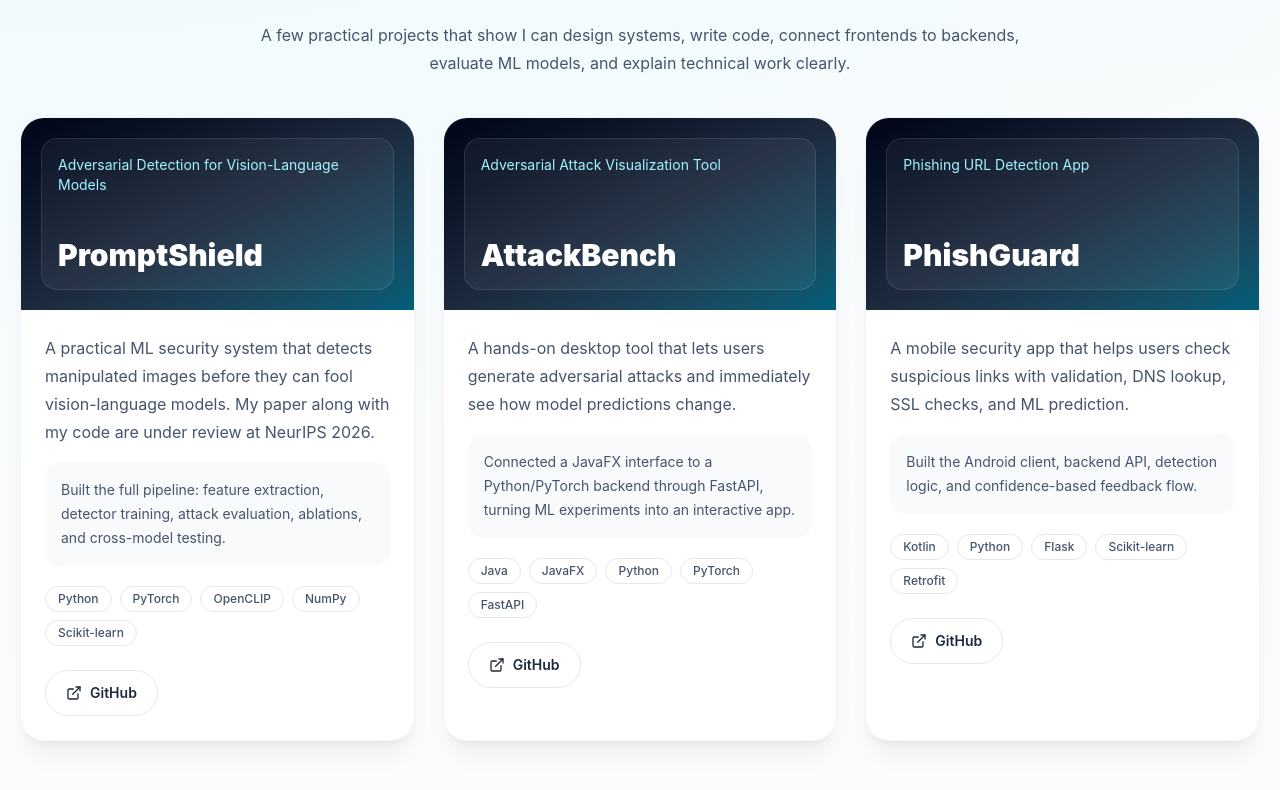
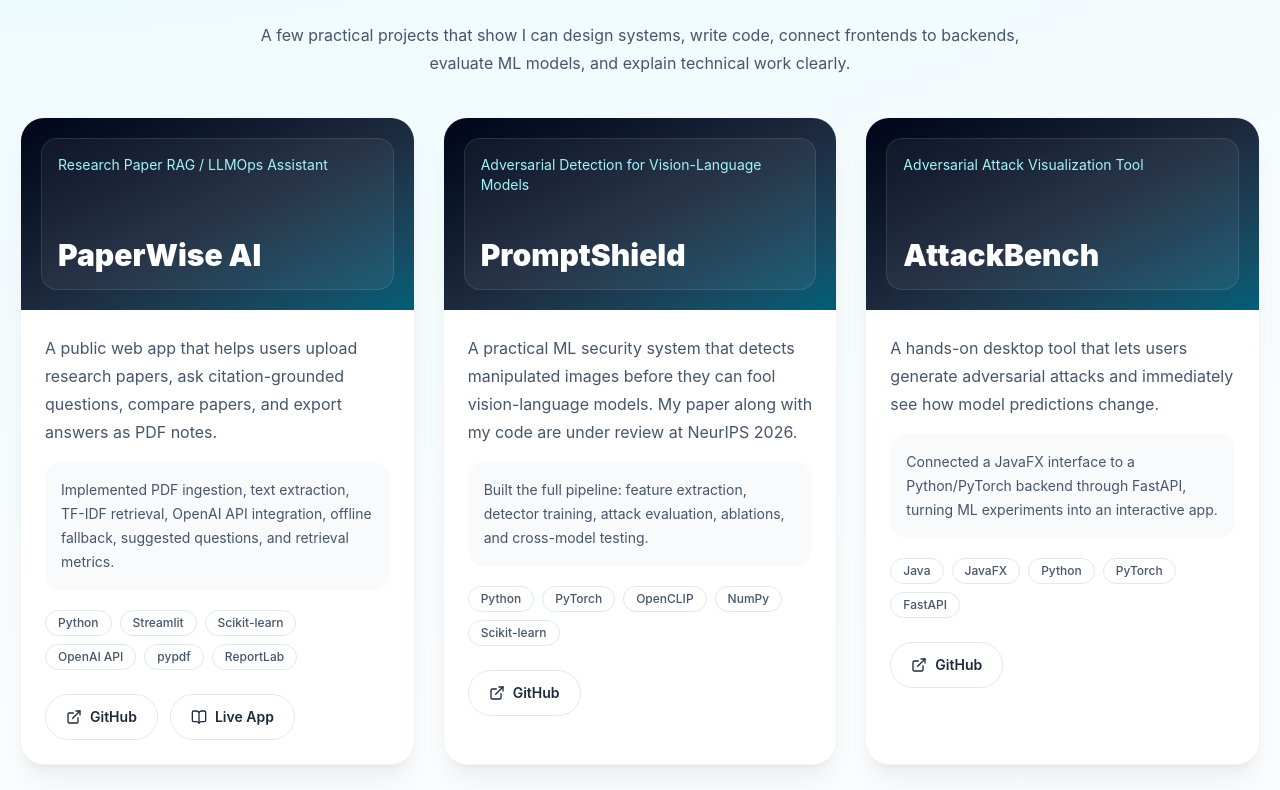
Before and after one commit to arashVsh/arash-portfolio, a React (Vite) app in the folder arash-portfolio/: page / in a window 1280 px wide. Shown: the part 1970-2760 px from the top of the page. Built offline with nearby package versions, Linux system fonts and the light colour scheme.

Commit message:
Added New Project

```diff
--- a/arash-portfolio/src/App.tsx
+++ b/arash-portfolio/src/App.tsx
@@ -104,6 +104,20 @@
 ];
 
 const projects: Project[] = [
+  {
+    title: "PaperWise AI",
+    subtitle: "Research Paper RAG / LLMOps Assistant",
+    description:
+      "A public web app that helps users upload research papers, ask citation-grounded questions, compare papers, and export answers as PDF notes.",
+    impact:
+      "Implemented PDF ingestion, text extraction, TF-IDF retrieval, OpenAI API integration, offline fallback, suggested questions, and retrieval metrics.",
+    tech: ["Python", "Streamlit", "Scikit-learn", "OpenAI API", "pypdf", "ReportLab"],
+    github: "https://github.com/arashVsh/research-paper-ragops",
+    paper: "https://paperwise-ai.streamlit.app/",
+    imageDescription:
+      "Suggested image: a research assistant interface with PDF upload, question answering, citations, and export button.",
+  },
+
   {
     title: "PromptShield",
     subtitle: "Adversarial Detection for Vision-Language Models",
@@ -475,7 +489,11 @@
                 </div>
                 <div className="mt-6 flex flex-wrap gap-3">
                   {project.github && <LinkButton href={project.github} variant="secondary"><ExternalLink size={16} /> GitHub</LinkButton>}
-                  {project.paper && <LinkButton href={project.paper} variant="secondary"><BookOpen size={16} /> Paper</LinkButton>}
+                  {project.paper && (
+                    <LinkButton href={project.paper} variant="secondary">
+                      <BookOpen size={16} /> {project.title === "PaperWise AI" ? "Live App" : "Paper"}
+                    </LinkButton>
+                  )}
                 </div>
               </div>
             </article>
```
